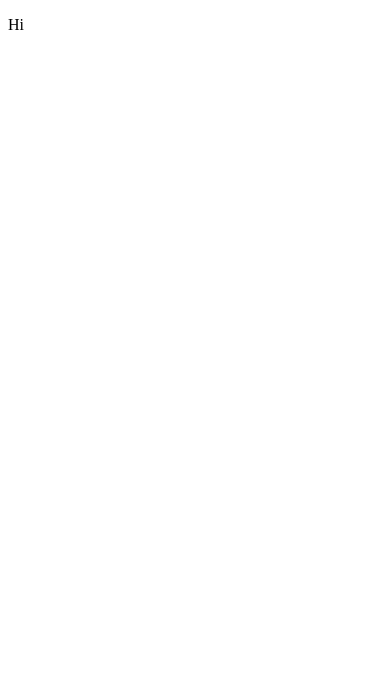
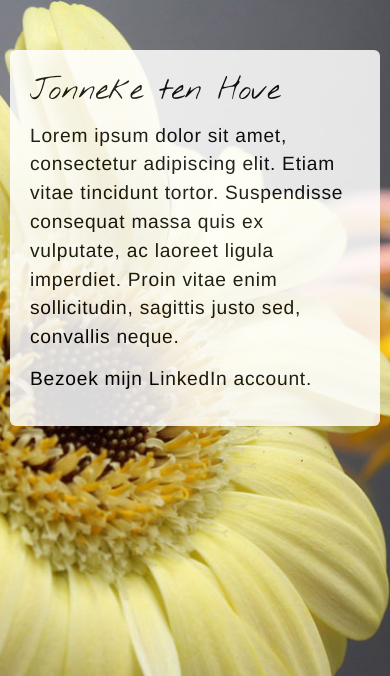
Before and after one commit to bramtenhove/jonneketenhove.nl, a PHP site: page / in a window 390 px wide. Before the commit the part shown is almost empty. Shown: the top 676 px of the page. Run offline with PHP 8.4, Linux system fonts and the light colour scheme.

Commit message:
Responsive and with full width background

```diff
--- /dev/null
+++ b/app/assets/stylesheets/_custom.scss
@@ -0,0 +1,5 @@
+@mixin clear-after {
+  clear: both;
+  content: " ";
+  display: table;
+}
--- a/app/assets/stylesheets/_defaults.scss
+++ b/app/assets/stylesheets/_defaults.scss
@@ -0,0 +1,32 @@
+/**
+ * Any defaults that should be used across all of the stylesheets.
+ */
+
+$default-background: #eeeeee;
+$default-color: #000000;
+$default-link-color: #f44e4e;
+
+$default-font-family: "Helvetica Neue", Helvetica, Arial, "Lucida Grande", "Verdana", sans-serif;
+
+$small: 480px;
+$medium: 768px;
+$fence-sm: $small $medium;
+
+/**
+ * Clearfix.
+ */
+.clearfix:before {
+  content: " ";
+  display: table;
+}
+
+.clearfix:after {
+  @include clear-after;
+}
+
+/**
+ * For IE 6/7 only, include this rule to trigger hasLayout and contain floats.
+ */
+.clearfix {
+  *zoom: 1;
+}
--- a/app/assets/stylesheets/_fonts.scss
+++ b/app/assets/stylesheets/_fonts.scss
@@ -0,0 +1,26 @@
+body {
+  color: $default-color;
+  font-family: $default-font-family;
+  font-weight: 300;
+}
+
+p {
+  font-size: 1.2em;
+  letter-spacing: 0.75px;
+  line-height: 1.5;
+  margin-bottom: 0.65em;
+}
+
+h1 {
+  color: $default-color;
+  font-family: "Nothing You Could Do", cursive;
+  font-size: 1.9em;
+  font-weight: 500;
+  margin-bottom: 0.5em;
+  margin-top: 0.2em;
+  word-wrap: break-word;
+
+  @include breakpoint($small) {
+    font-size: 2.7em;
+  }
+}
--- a/app/assets/stylesheets/_layout.scss
+++ b/app/assets/stylesheets/_layout.scss
@@ -0,0 +1,26 @@
+body {
+  background: $default-background image-url('background.jpg') center center no-repeat;
+  @include background-size(cover);
+  background-attachment: fixed;
+}
+
+#page {
+  margin: 50px auto 0;
+  max-width: 500px;
+
+  @include breakpoint($small) {
+    margin-top: 120px;
+  }
+
+  @include breakpoint($medium) {
+    margin-top: 250px;
+  }
+}
+
+#main {
+  background: #ffffff;
+  margin: 10px;
+  padding: 20px;
+  @include border-radius(6px, 6px);
+  @include opacity(0.85);
+}
--- a/app/assets/stylesheets/screen.scss
+++ b/app/assets/stylesheets/screen.scss
@@ -1,7 +1,11 @@
 @import "compass/reset";
+@import "compass/css3/background-size";
 @import "compass/css3/border-radius";
 @import "compass/css3/box-shadow";
 @import "compass/css3/images";
+@import "compass/css3/opacity";
+@import "breakpoint";
+@import "custom.scss";
 @import "defaults.scss";
 @import "fonts.scss";
 @import "layout.scss";
--- a/index.html
+++ b/index.html
@@ -18,11 +18,15 @@
     <div id="page">
 
       <div id="main">
-        <p>Hi</p>
+        <h1>Jonneke ten Hove</h1>
+        <p>Lorem ipsum dolor sit amet, consectetur adipiscing elit. Etiam vitae tincidunt tortor. Suspendisse consequat massa quis ex vulputate, ac laoreet ligula imperdiet. Proin vitae enim sollicitudin, sagittis justo sed, convallis neque.</p>
+
+        <p>Bezoek mijn LinkedIn account.
       </div>
 
     </div>
 
     <link href="/public/stylesheets/screen.css" media="screen, projection" rel="stylesheet" type="text/css" />
+    <link href='http://fonts.googleapis.com/css?family=Nothing+You+Could+Do' rel='stylesheet' type='text/css' />
   </body>
 </html>
--- a/public/stylesheets/screen.css
+++ b/public/stylesheets/screen.css
@@ -0,0 +1,221 @@
+html,
+body,
+div,
+span,
+applet,
+object,
+iframe,
+h1,
+h2,
+h3,
+h4,
+h5,
+h6,
+p,
+blockquote,
+pre,
+a,
+abbr,
+acronym,
+address,
+big,
+cite,
+code,
+del,
+dfn,
+em,
+img,
+ins,
+kbd,
+q,
+s,
+samp,
+small,
+strike,
+strong,
+sub,
+sup,
+tt,
+var,
+b,
+u,
+i,
+center,
+dl,
+dt,
+dd,
+ol,
+ul,
+li,
+fieldset,
+form,
+label,
+legend,
+table,
+caption,
+tbody,
+tfoot,
+thead,
+tr,
+th,
+td,
+article,
+aside,
+canvas,
+details,
+embed,
+figure,
+figcaption,
+footer,
+header,
+hgroup,
+menu,
+nav,
+output,
+ruby,
+section,
+summary,
+time,
+mark,
+audio,
+video {
+	margin: 0;
+	padding: 0;
+	border: 0;
+	font: inherit;
+	font-size: 100%;
+	vertical-align: baseline;
+}
+
+html {
+	line-height: 1;
+}
+
+ol,
+ul {
+	list-style: none;
+}
+
+table {
+	border-collapse: collapse;
+	border-spacing: 0;
+}
+
+caption,
+th,
+td {
+	text-align: left;
+	font-weight: normal;
+	vertical-align: middle;
+}
+
+q,
+blockquote {
+	quotes: none;
+}
+
+q:before,
+q:after,
+blockquote:before,
+blockquote:after {
+	content: "";
+	content: none;
+}
+
+a img {
+	border: none;
+}
+
+article,
+aside,
+details,
+figcaption,
+figure,
+footer,
+header,
+hgroup,
+main,
+menu,
+nav,
+section,
+summary {
+	display: block;
+}
+
+.clearfix:before {
+	content: " ";
+	display: table;
+}
+
+.clearfix:after {
+	clear: both;
+	content: " ";
+	display: table;
+}
+
+.clearfix {
+	*zoom: 1;
+}
+
+body {
+	color: #000;
+	font-family: "Helvetica Neue",Helvetica,Arial,"Lucida Grande","Verdana",sans-serif;
+	font-weight: 300;
+}
+
+p {
+	font-size: 1.2em;
+	letter-spacing: 0.75px;
+	line-height: 1.5;
+	margin-bottom: 0.65em;
+}
+
+h1 {
+	color: #000;
+	font-family: "Nothing You Could Do", cursive;
+	font-size: 1.9em;
+	font-weight: 500;
+	margin-bottom: 0.5em;
+	margin-top: 0.2em;
+	word-wrap: break-word;
+}
+
+body {
+	background: #eee url('../images/background.jpg?1419880020') center center no-repeat;
+	background-size: cover;
+	background-attachment: fixed;
+}
+
+#page {
+	margin: 50px auto 0;
+	max-width: 500px;
+}
+
+#main {
+	background: #ffffff;
+	margin: 10px;
+	padding: 20px;
+	border-radius: 6px / 6px;
+	filter: progid:DXImageTransform.Microsoft.Alpha(Opacity=85);
+	opacity: 0.85;
+}
+
+@media (min-width: 480px) {
+
+h1 {
+	font-size: 2.7em;
+}
+
+#page {
+	margin-top: 120px;
+}
+
+}
+
+@media (min-width: 768px) {
+
+#page {
+	margin-top: 250px;
+}
+
+}
```
Also changed, not shown: public/images/background.jpg, 1 other file.
